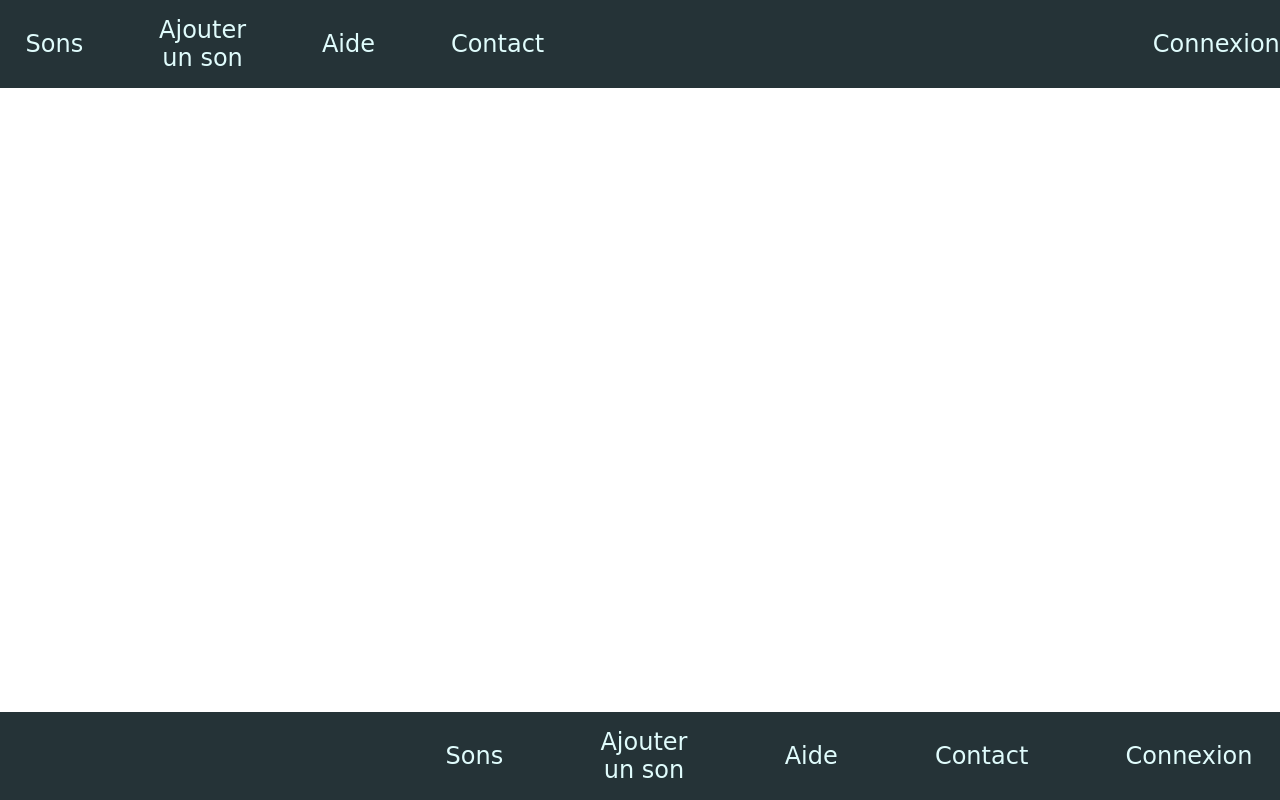
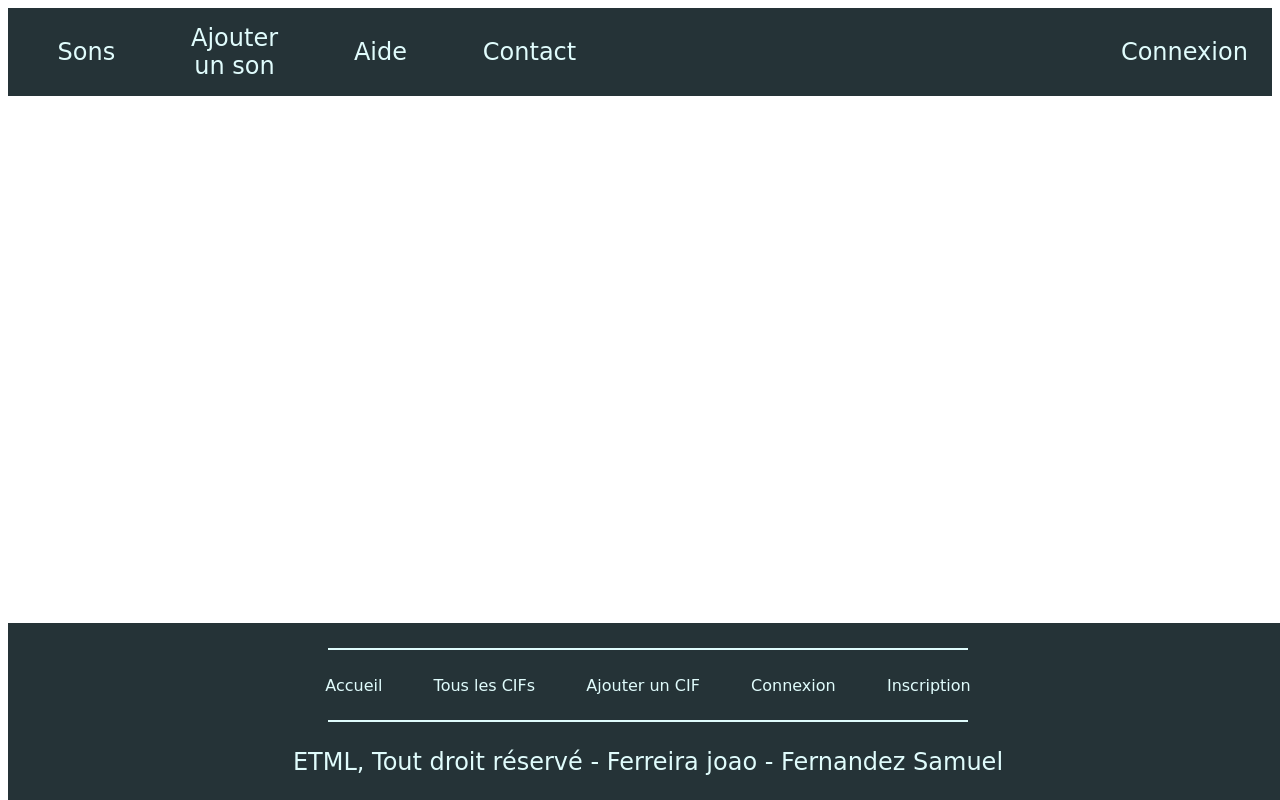
Before and after one commit to Samfernande/P_Web2-ferreira-fernandez, a PHP site: template website/view/head.php in a window 1280 px wide. Run offline with PHP 8.4, Linux system fonts and the light colour scheme; the template is opened without the code that fills it, so the values that code supplies are empty; some web fonts are replaced.

Commit message:
FinitionFooter

```diff
--- a/website/controller/ControllerBasePage.php
+++ b/website/controller/ControllerBasePage.php
@@ -15,7 +15,7 @@
 
         include $temp . 'view/head.php';
 
-        echo "<body>";
+        echo "<body class = noMarge>";
 
             include $temp . 'view/header.php';
             include $temp . 'view/footer.php';
--- a/website/resources/css/positions.css
+++ b/website/resources/css/positions.css
@@ -1,25 +1,33 @@
 /*Supprime les marges du body*/
-body {
-    margin : 0
-}
-
 .noMarge {
     margin: 0;
 }
 
-/*Container dans lequel les objets seront alignés mais espacés*/
+.noPadding {
+    padding: 0;
+}
+
+/*Container dans lequel les objets enfants seront alignés verticalement mais espacés complètement*/
 .containerSpaceBetween {
     display: flex;
-    align-items: center;
     justify-content: space-between;
-
+    padding:0 2%;
 }
 
+/*Container dans lequel les objets enfants seront alignés verticalement mais espacés équitablement*/
+.containerSpaceEvenly {
+    display: flex;
+    justify-content: space-evenly;
+    padding:0 2%;
+}
+
+/*Container dans lequel les objets enfants serotn alignés verticalement mais centrés au milieu de la page*/
 .containerMiddle {
     display: flex;
-    align-items: center;
     justify-content: center;
 }
+
+/*Classe qui aligne les objets enfants à gauche et donne une marge à droite*/
 
 .alignLeft {
     list-style: none;
@@ -29,6 +37,8 @@ body {
     padding : 0 2% 0 2%
 }
 
+/*Classe qui aligne les objets enfants à droite et donne une marge à gauche*/
+
 .alignRight {
     list-style: none;
     float: left;
@@ -36,6 +46,8 @@ body {
     align-items: center;
     padding : 0 2% 0 2%
 }
+
+/*Classe qui aligne les objets enfants au milieu et donne une marge des deux côtés*/
 
 .alignMiddle {
     list-style: none;
@@ -58,13 +70,16 @@ body {
     margin-right: 10%;
 }
 
-.littleImg {
-    width: 20%;
-    margin: 3% 3% 3% 3%;
-}
-
 .footer {
     position: absolute;
     bottom: 0;
     width: 100%;
 }
+
+.littleSideMarge {
+    margin: 0 2%;
+}
+
+.sideMarge {
+    margin: 0 5%;
+}
--- a/website/resources/css/style.css
+++ b/website/resources/css/style.css
@@ -18,3 +18,13 @@ ul, li {
 .title2 {
     font-size: 225%
 }
+
+.textSmall {
+    font-size: 100%;
+}
+
+.horizontalLine {
+    width: 50%; /* pour ne pas qu'elle prenne toute la largeur de la page*/
+    border-top: 2px solid #E0FCFC;
+    margin: 2% auto; /* pour centrer la ligne*/
+}
--- a/website/view/footer.php
+++ b/website/view/footer.php
@@ -1,29 +1,37 @@
-<footer class = "containerMiddle backgroundDarkBlue footer">
+<footer class = "backgroundDarkBlue footer">
 
-<div class = "containerSpaceBetween noMarge">
 
-    <ul class = alignMiddle>
-        <li class = "colorWhite animationLink">
-            Sons
+<div class="horizontalLine"></div>
+
+    <ul class = "containerMiddle noPadding">
+
+        <li class = "colorWhite animationLink textSmall littleSideMarge">
+            Accueil
         </li>
 
-        <li class = "colorWhite animationLink">
-            Ajouter un son
+        <li class = "colorWhite animationLink textSmall littleSideMarge">
+            Tous les CIFs
         </li>
 
-        <li class = "colorWhite animationLink">
-            Aide
+        <li class = "colorWhite animationLink textSmall littleSideMarge">
+            Ajouter un CIF
         </li>
 
-        <li class = "colorWhite animationLink">
-            Contact
+        <li class = "colorWhite animationLink textSmall littleSideMarge">
+            Connexion
         </li>
 
-        <li class = "colorWhite animationLink">
-            Connexion
+        <li class = "colorWhite animationLink textSmall littleSideMarge ">
+            Inscription
         </li>
+
     </ul>
 
-</div>
+<div class="horizontalLine"></div>
+
+<p class = colorWhite>
+ETML, Tout droit réservé - Ferreira joao - Fernandez Samuel
+</p>
+
 
 </footer>
```
Also changed, not shown: cif.sql (line endings or trailing spaces), docker-compose.yml (line endings or trailing spaces), website/index.php (line endings or trailing spaces), website/resources/css/animations.css (line endings or trailing spaces), website/resources/css/colors.css (line endings or trailing spaces), website/view/head.php (line endings or trailing spaces), website/view/header.php (line endings or trailing spaces).
